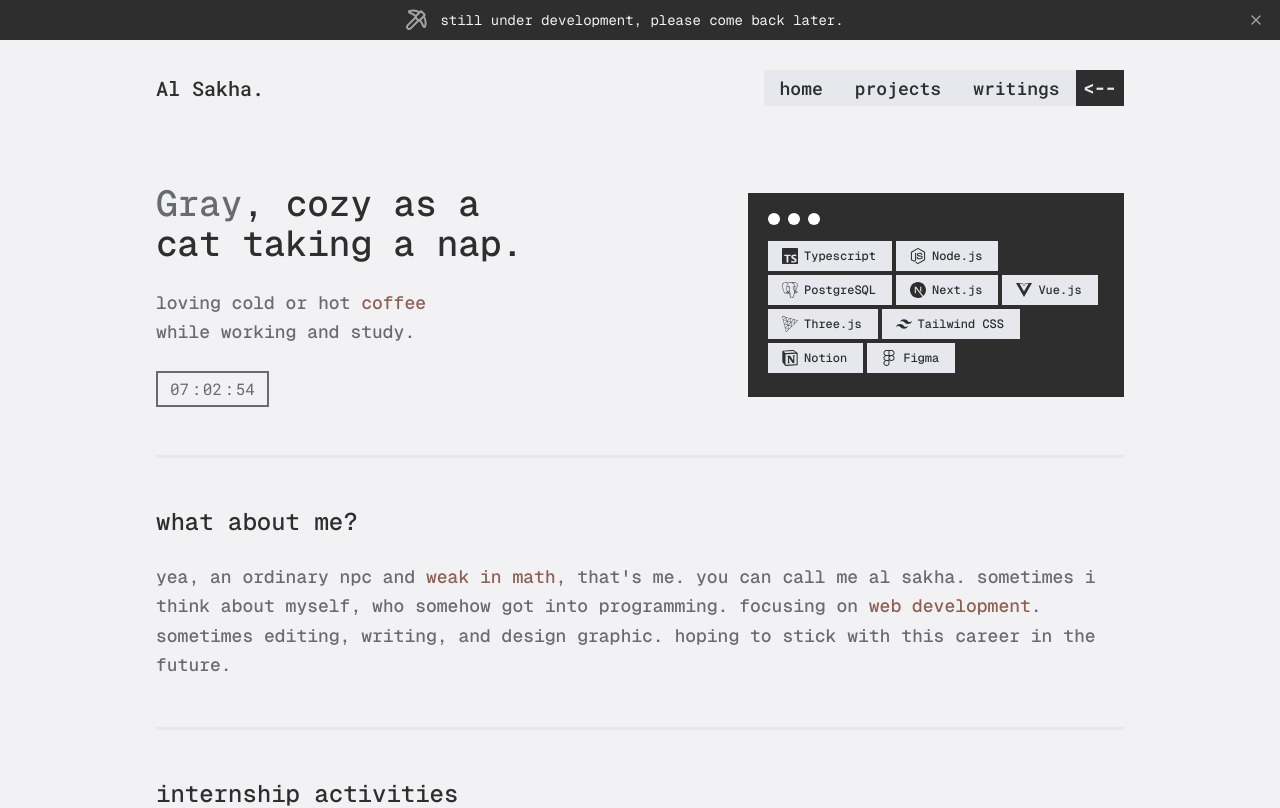
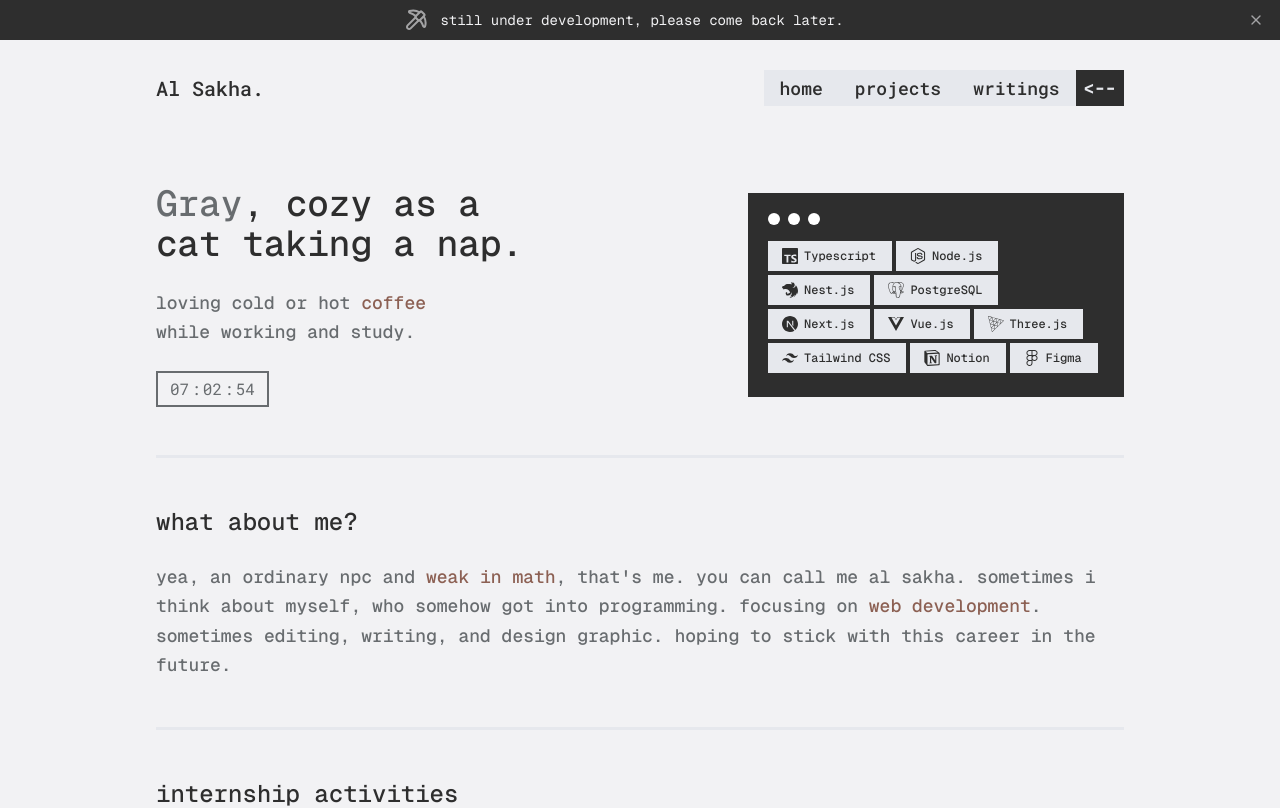
Before and after one commit to IRTIDEATH/Al-Sakha, a Next.js app: page / in a window 1280 px wide. Shown: the top 808 px of the page. Built offline with nearby package versions, Linux system fonts and the light colour scheme.

Commit message:
Add nest js skill

```diff
--- a/constants/index.ts
+++ b/constants/index.ts
@@ -40,6 +40,10 @@ export const skillBadgeIcon: IskillBadgeIcon[] = [
     {
         name: "Node.js",
         icon: "simple-icons:nodedotjs"
+    },
+    {
+        name: "Nest.js",
+        icon: "simple-icons:nestjs"
     },
     {
         name: "PostgreSQL",
```
